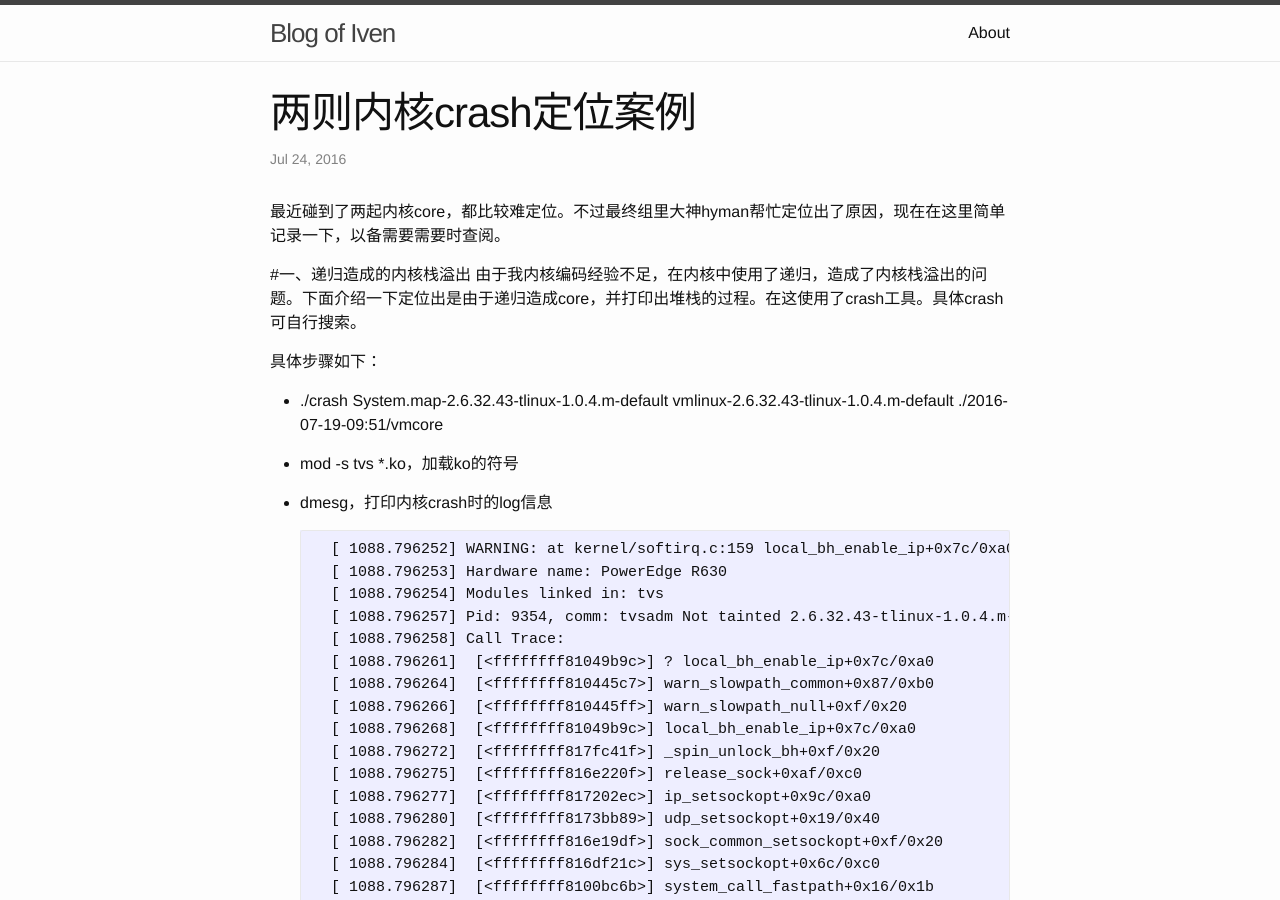
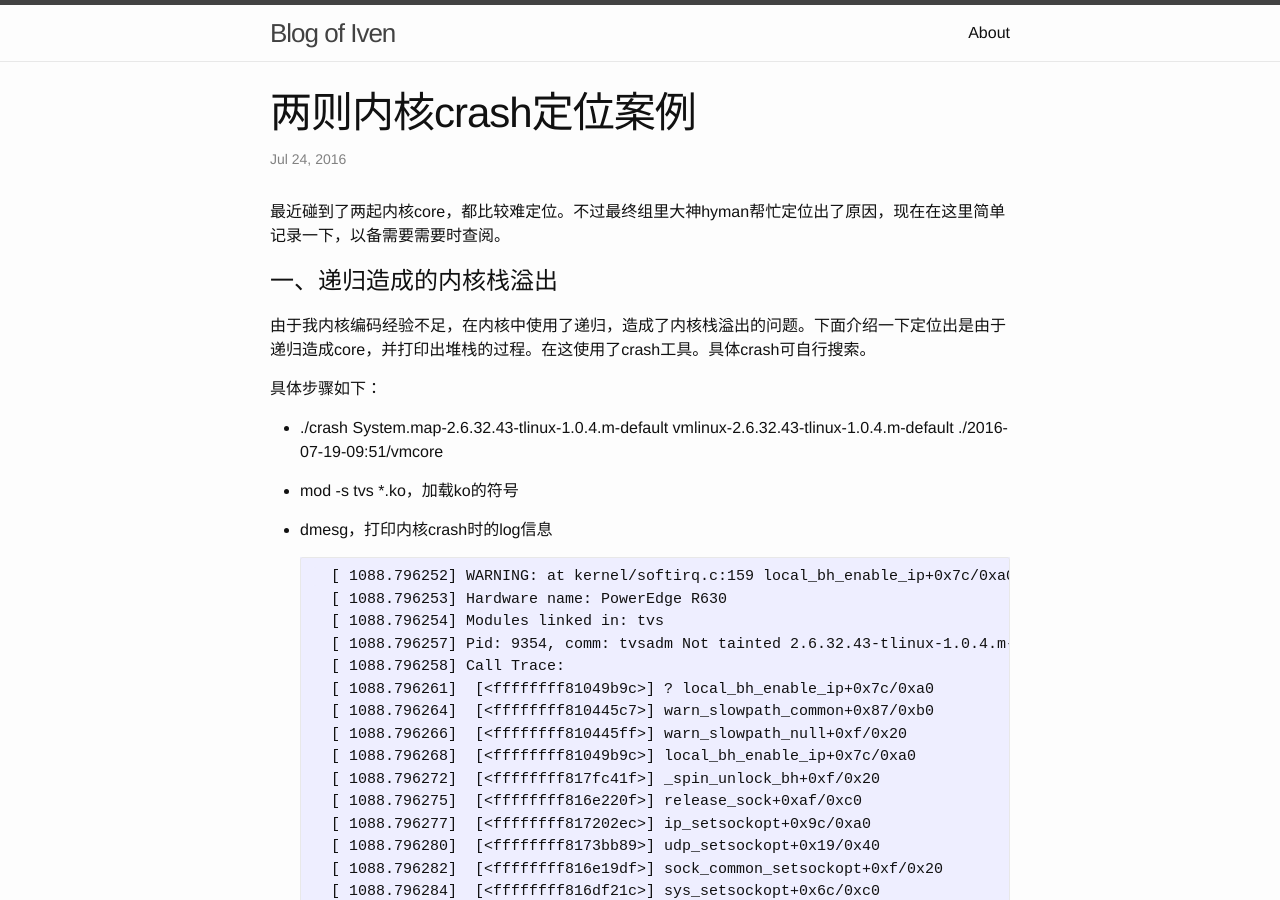
Before and after one commit to hsiven/hsiven.github.io, a Jekyll site: the page built from _posts/2016-07-24-linux_crash.md, in a window 1280 px wide and 900 px high. Built offline with Jekyll 4.4.1, drawn with Linux system fonts in a browser that asks for light colours; some of the changed text lies outside the part shown.

Commit message:
modify the pic layout

```diff
--- a/_posts/2016-07-24-linuc_crash.md
+++ b/_posts/2016-07-24-linux_crash.md
@@ -5,7 +5,8 @@
 
 最近碰到了两起内核core，都比较难定位。不过最终组里大神hyman帮忙定位出了原因，现在在这里简单记录一下，以备需要需要时查阅。
 
-#一、递归造成的内核栈溢出
+# 一、递归造成的内核栈溢出
+
 由于我内核编码经验不足，在内核中使用了递归，造成了内核栈溢出的问题。下面介绍一下定位出是由于递归造成core，并打印出堆栈的过程。在这使用了crash工具。具体crash可自行搜索。
 
 具体步骤如下：
@@ -90,7 +91,8 @@
 
 * disassemble task_curr
 
-<img src=https://raw.githubusercontent.com/hsiven/MarkdownPhotos/master/blog_5/disassemble_task_curr.png>
+<img src="https://raw.githubusercontent.com/hsiven/MarkdownPhotos/master/blog_5/disassemble_task_curr.png">
+
 
 从dmesg中可以看出，是task_curr + 0x12 这一句出问题的，所以也就是上图中红色框框的那一句，这句是要将地址为（%rdx* 8 - 0x7e326f00）中的值赋给%rdx。这一句crash了，那么%rdx 中的值肯定是有问题的。从dmesg中我们可以看到寄存器中的值如下所示：
 
@@ -158,7 +160,7 @@
 
 从这里我们可以找到stack指针的地址，也就是0xffff882043f56000。在这里，我们看一下内核栈的布局。
 
-<img src=https://raw.githubusercontent.com/hsiven/MarkdownPhotos/master/blog_5/linux_stack_layout.png>
+<img src="https://raw.githubusercontent.com/hsiven/MarkdownPhotos/master/blog_5/linux_stack_layout.png">
 
 从上面这张图可以看出，stack指向的就是thread_info 结构体。而内核栈和thread_info 结构体共享内核栈空间（一共8k），thread_info就存储在内核栈的底部，内核栈是从高地址往低地址生长的，一旦溢出首先就破坏了thread_info。thread_info里存放着指向进程的指针等关键数据，迟早会被访问到，那时系统崩溃就是必然的事。接下来我们我们看看thread_info 这个结构现在是怎么样的？
 
@@ -245,7 +247,7 @@
 
 * x /16gx 0xffffffffa0022f73
 
-<img src=https://raw.githubusercontent.com/hsiven/MarkdownPhotos/master/blog_5/build_children_trie.png>
+<img src="https://raw.githubusercontent.com/hsiven/MarkdownPhotos/master/blog_5/build_children_trie.png">
 
 从这里可以看出，这个地址是代码段里的。反汇编build_children_trie可以看出，这个地址是递归调用函数的返回地址。所以至此，可以判断定是这个递归函数导致了栈溢出。
 
@@ -313,7 +315,7 @@
 
 但内核并没有crash，并没有vcore帮助定位问题，所以只能从dmesg中去找蛛丝马迹。可以知道在free_block 中出现了问题，地址为 free_block+0x8e。
 
-<img src=https://raw.githubusercontent.com/hsiven/MarkdownPhotos/master/blog_5/disassemble_free_block.png>
+<img src="https://raw.githubusercontent.com/hsiven/MarkdownPhotos/master/blog_5/disassemble_free_block.png">
 
 也就是上图红色框框中的那一句。现在也就是说%rax寄存器的地址是有问题的。但是为什么有问题就不得而知了。另外，这个是内核的函数，并不是我们内核模块中的函数，这里出问题了说明有内存被踩了，但在哪里踩了，怎么踩的完全是一头雾水！
 
@@ -324,7 +326,7 @@
 
 打印出mirror_ip_array 的地址时发现地址是一系列字符串数值2020202020203020。通过反汇编查看整个模块的静态变量布局，刚好发现mirror_ip_array在block_content后面。而block_content就是刚才从kmalloc转换成static的变量。所以确定了是block_content踩内存，导致后面mirror_ip_array的指针被写成了字符串。
 
-<img src=https://raw.githubusercontent.com/hsiven/MarkdownPhotos/master/blog_5/block_content.png>
+<img src="https://raw.githubusercontent.com/hsiven/MarkdownPhotos/master/blog_5/block_content.png">
 
 至此，也就发现了问题的真正原因，是因为使用sprintf函数写字符串，而sprintf函数并没有判断边界，导致会概率性的出现踩内存，覆盖了mirror_ip_array指针（在此建议大家以后不再使用strcpy、sprintf这些不安全的字符串操作函数，都是泪的教训）。
 
```
